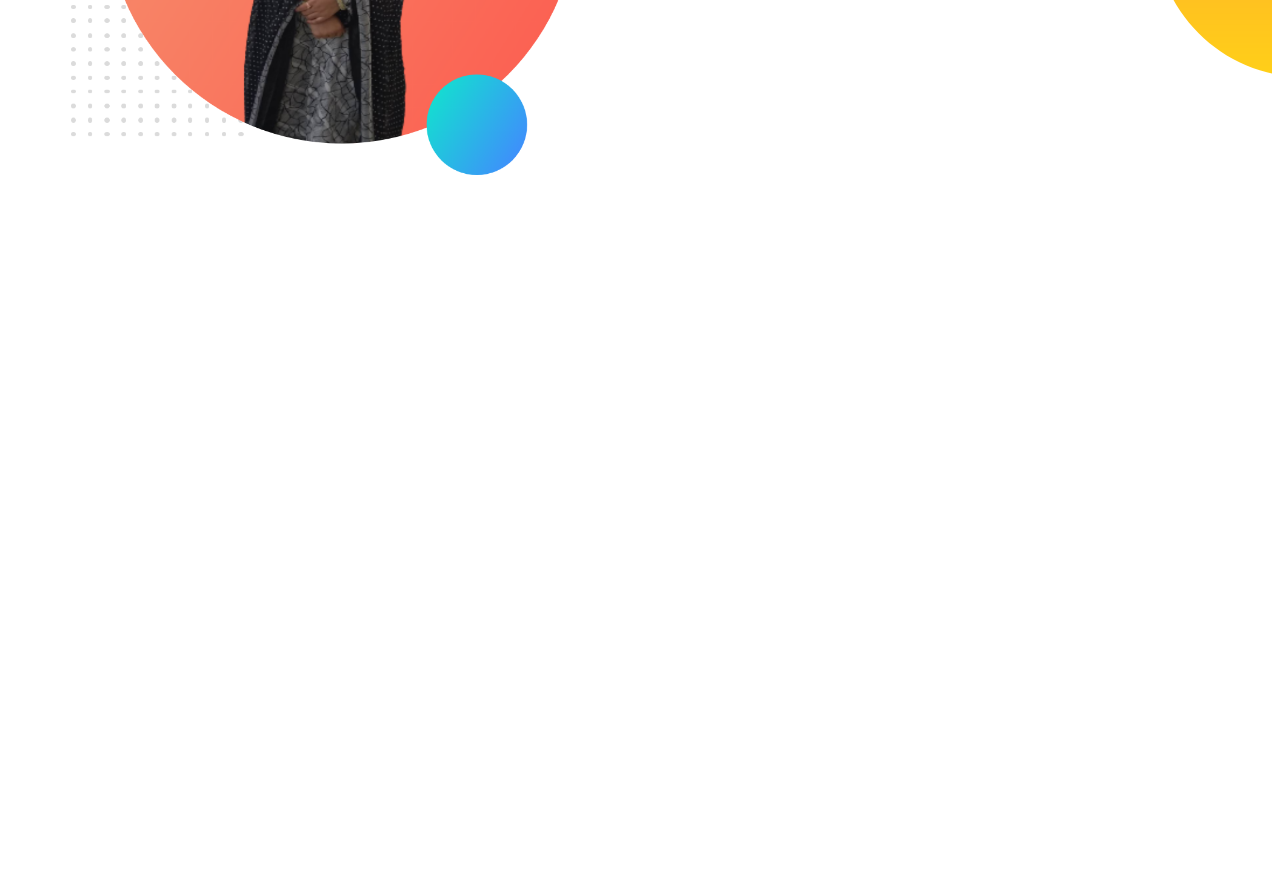
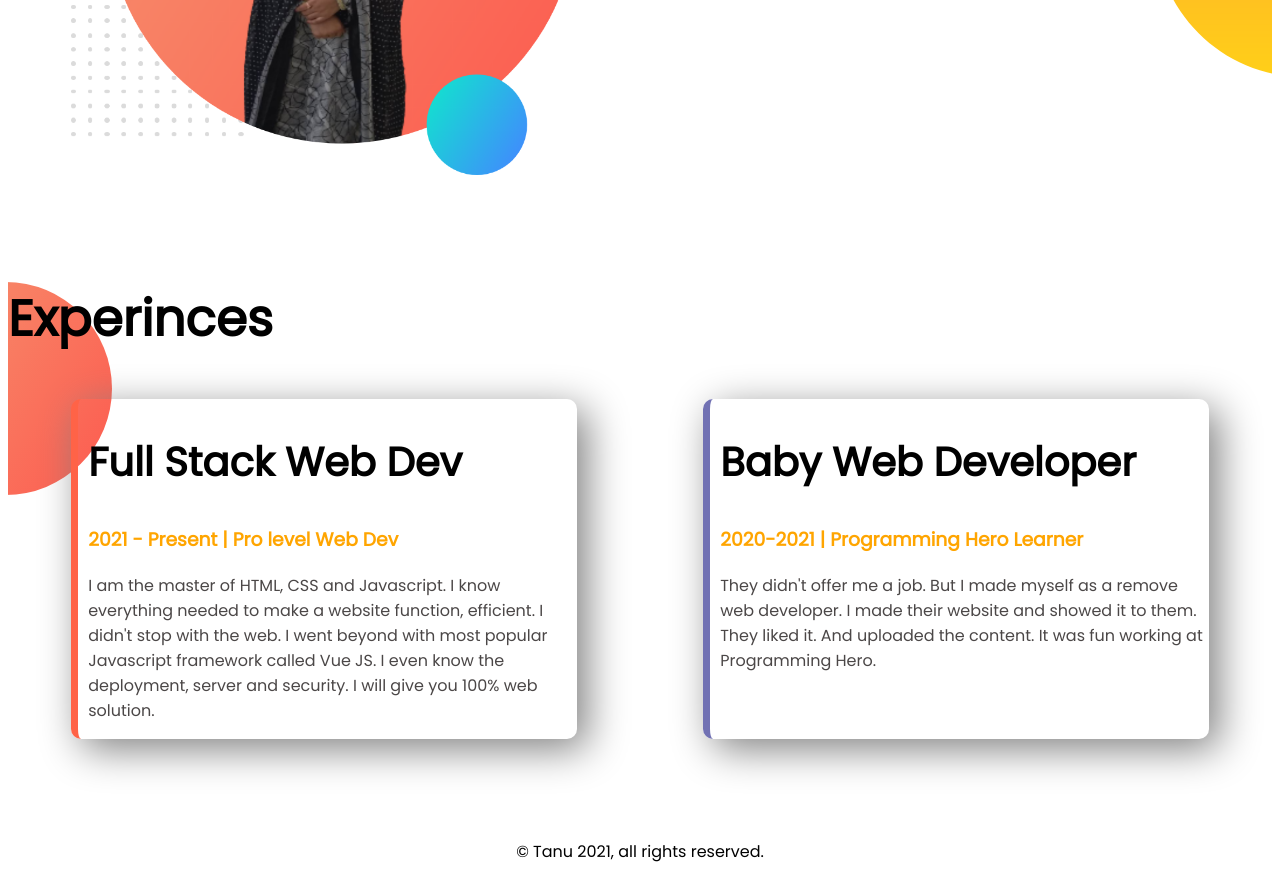
Before and after one commit to tanu200/developer-portfolio, a plain HTML site: page index.html in a window 1280 px wide. Shown: the part 898-1770 px from the top of the page. Before the commit the page ends 1180 px from the top, so only its background shows below. Drawn offline with Linux system fonts and the light colour scheme.

Commit message:
last area

```diff
--- a/index.html
+++ b/index.html
@@ -14,7 +14,7 @@
 
 <body>
 
-    <section class="top-banner">
+    <section class="top-banner flexible-container">
         <div class="half-width">
             <h1>Welcome To</h1>
             <h1><span class="orange-color">Tanu's</span> World!</h1>
@@ -30,7 +30,7 @@
             <img src="images/first-bg.png" alt="">
         </div>
     </section>
-    <section class="dream-big">
+    <section class="dream-big flexible-container ">
         <div class="half-width">
             <img src="images/first-bg.png" alt="" srcset="">
         </div>
@@ -50,6 +50,40 @@
         </div>
 
     </section>
+    <section class="experice-area">
+        <h1>Experinces</h1>
+        <div class="flexible-container ">
+            <div id="full-developer" class="expericence-item">
+                <h2>Full Stack Web Dev </h2>
+                <h3 class="orange-color">2021 - Present | Pro level Web Dev
+                </h3>
+                <p>I am the master of HTML, CSS and Javascript. I know everything needed to make a website function,
+                    efficient. I didn't stop with the web. I went beyond with most popular Javascript framework called
+                    Vue
+                    JS. I even know the deployment, server and security. I will give you 100% web solution.
+
+                </p>
+
+            </div>
+            <div class="expericence-item">
+                <h2>Baby Web Developer
+                </h2>
+                <h3 class="orange-color">2020-2021 | Programming Hero Learner
+                </h3>
+                <p>They didn't offer me a job. But I made myself as a remove web developer. I made their website and
+                    showed
+                    it to them. They liked it. And uploaded the content. It was fun working at Programming Hero.
+
+                </p>
+            </div>
+
+        </div>
+
+
+
+
+    </section>
+    <footer>© Tanu 2021, all rights reserved.</footer>
 </body>
 
 </html>
--- a/style.css
+++ b/style.css
@@ -6,11 +6,15 @@ h1 {
     font-size: 50px;
 }
 
+h2 {
+    font-size: 40px;
+}
+
 .orange-color {
     color: orange;
 }
 
-section {
+.flexible-container {
     display: flex;
     margin-bottom: 100px;
 }
@@ -42,3 +46,30 @@ section {
     background-repeat: no-repeat;
     background-position: right;
 }
+
+.expericence-item {
+    box-shadow: 10px 10px 40px gray;
+    width: 40%;
+    margin-left: 5%;
+    margin-right: 5%;
+    padding-left: 10px;
+    border-radius: 10px;
+    border-left: 7px solid rgb(113, 113, 179);
+}
+
+.experice-area {
+    background-image: url(images/exp-bg.png);
+    background-repeat: no-repeat;
+}
+
+#full-developer {
+    border-left: 7px solid tomato;
+}
+
+footer {
+    text-align: center;
+}
+
+p {
+    color: rgb(75, 71, 71);
+}
```
